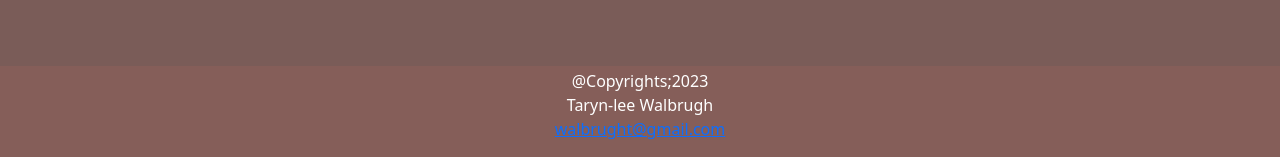
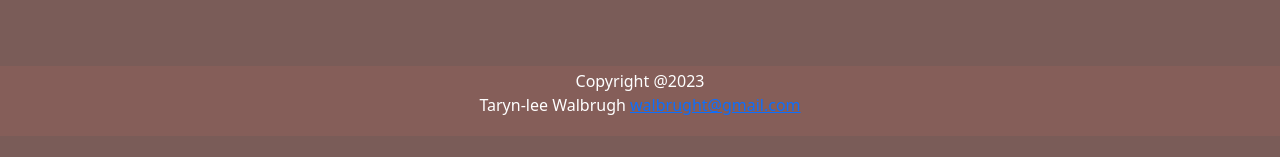
Before and after one commit to Tarynleewalbrugh25/portfolio, a plain HTML site: page index.html in a window 1280 px wide. Shown: the part 6590-6747 px from the top of the page. After the commit the page ends 6726 px from the top, so only its background shows below. Drawn offline with nearby package versions, Linux system fonts and the light colour scheme.

Commit message:
Update index.html

```diff
--- a/index.html
+++ b/index.html
@@ -331,8 +331,9 @@
     </div>
      </main>
     <footer>
-      <span>@Copyrights;2023</span>
-      <p>Taryn-lee Walbrugh<br>
+            <span id="copyTitle">Copyright</span>
+            <span id="copySign">@</span>2023
+      <p>Taryn-lee Walbrugh
         <a href="mailto:walbrught@gmail.com">walbrught@gmail.com</a></p>
         <script src="https://cdn.jsdelivr.net/npm/@popperjs/core@2.11.8/dist/umd/popper.min.js" integrity="sha384-I7E8VVD/ismYTF4hNIPjVp/Zjvgyol6VFvRkX/vR+Vc4jQkC+hVqc2pM8ODewa9r" crossorigin="anonymous"></script>
     </footer>
```
